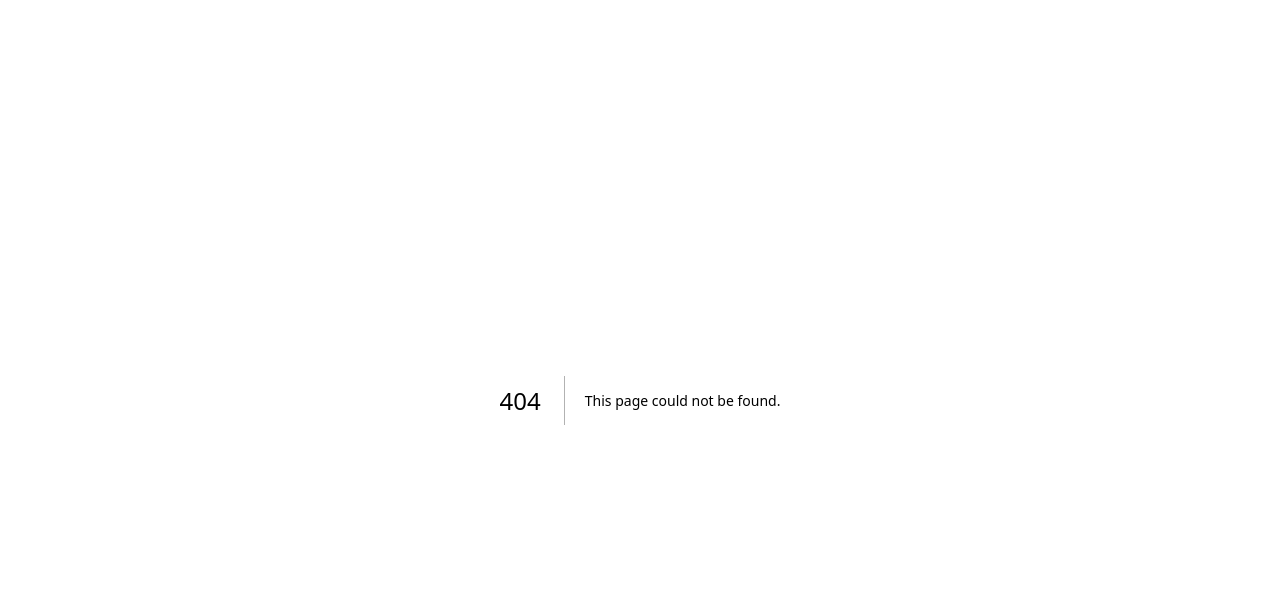
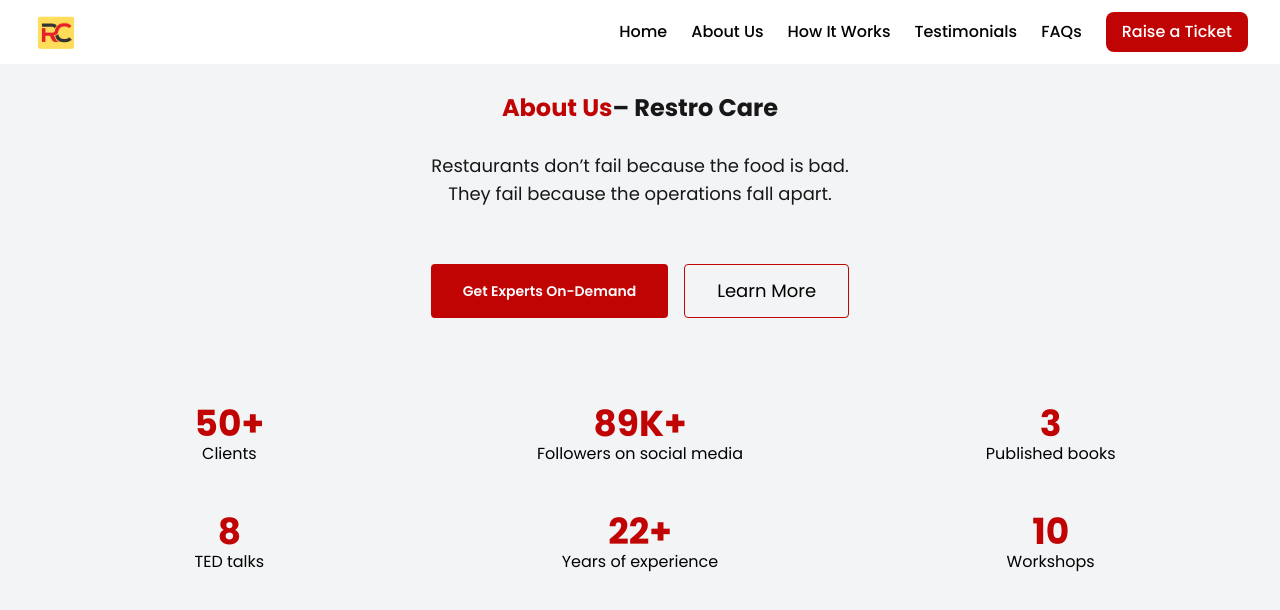
Before and after one commit to prem3892/restocare, a Next.js app: page /aboutus in a window 1280 px wide. Before the commit this address had no page. Shown: the top 610 px of the page. Built offline with nearby package versions, Linux system fonts and the light colour scheme.

Commit message:
added navigation and routing support for about us page

```diff
--- /dev/null
+++ b/app/aboutus/page.tsx
@@ -0,0 +1,56 @@
+import React from 'react';
+import { OurCompanyData } from '@/variant/ourcompany.variant';
+import { OurClientData } from '@/variant/ourclient.variant';
+import { Count } from '@/components/ui/count';
+import Navbar from '@/components/header';
+
+const page = () => {
+  return (
+    <>
+      <Navbar />
+      {/* our company */}
+      <div className="space-y-12 bg-gray-100 dark:text-black">
+        {/* our company page */}
+        <section>
+          <div className="container flex flex-col items-center px-4 py-8 mx-auto text-center md:px-10 lg:px-32 xl:max-w-3xl">
+            <h1 className="text-xl font-bold leading-none sm:text-2xl">
+              <span className="text-[#C00404]">{OurCompanyData.headingP1}</span>
+              {OurCompanyData.headingP2}
+            </h1>
+            <p className="px-8 mt-8 mb-12 text-lg">{OurCompanyData.subHeading}</p>
+            <div className="flex flex-wrap justify-center">
+              <button className="px-8 py-3 m-2 text-sm font-semibold rounded bg-[#C00404] text-gray-50 cursor-pointer">
+                {OurCompanyData.button1}
+              </button>
+              <button className="px-8 py-3 m-2 text-lg border rounded text-black border-[#C00404] cursor-pointer">
+                {OurCompanyData.button2}
+              </button>
+            </div>
+          </div>
+        </section>
+      </div>
+
+      {/* metrices */}
+      <div className="space-y-12 bg-gray-100 text-black">
+        <section className="p-6 bg-gray-100">
+          {/* matrix */}
+          <div className="container grid justify-center grid-cols-1 gap-3 sm:gap-0 mx-auto text-center lg:grid-cols-3">
+            {OurClientData.map((item, idx) => (
+              <div className="flex flex-col justify-start m-2 lg:m-6" key={idx}>
+                <p className="text-2xl font-bold leading-none lg:text-4xl text-[#C00404]">
+                  <Count end={item.value} />
+                  {item.label ? (item.label.includes('Years') ? '+' : '') : ''}
+                  {item.label ? (item.label.includes('Clients') ? '+' : '') : ''}
+                  {item.label ? (item.label.includes('Followers') ? 'K+' : '') : ''}
+                </p>
+                <p className="text-sm sm:text-base ">{item.label}</p>
+              </div>
+            ))}
+          </div>
+        </section>
+      </div>
+    </>
+  );
+};
+
+export default page;
--- a/app/page.tsx
+++ b/app/page.tsx
@@ -6,9 +6,9 @@
 const Faq = dynamic(() => import('@/components/faq'));
 const Blog = dynamic(() => import('@/components/blog'), { ssr: true });
 const Subfooter = dynamic(() => import('@/components/subfooter'), { ssr: true });
-import { OurCompany } from '@/components/ourcompany';
+// import { OurCompany } from '@/app/aboutus/ourcompany';
 import { LetsTalk } from '@/components/letstalk';
-import { OurClients } from '@/components/ourclients';
+// import { OurClients } from '@/components/ourclients';
 import { NeedSupport } from '@/components/needsupport';
 import Video from '@/components/video';
 import dynamic from 'next/dynamic';
@@ -24,11 +24,11 @@
       <Testimonial />
       <Faq />
       <Blog />
+      <LetsTalk />
       <NeedSupport />
       <Subfooter />
-      <OurCompany />
-      <LetsTalk />
-      <OurClients />
+      {/* <OurCompany /> */}
+      {/* <OurClients /> */}
     </>
   );
 }
--- /dev/null
+++ b/app/test/page.tsx
@@ -0,0 +1,7 @@
+import React from 'react';
+
+const page = () => {
+  return <div>page</div>;
+};
+
+export default page;
--- a/components/ourclients.tsx
+++ /dev/null
@@ -1,25 +0,0 @@
-import { OurClientData } from '@/variant/ourclient.variant';
-import { Count } from './ui/count';
-
-export const OurClients = () => {
-  return (
-    <div className="space-y-12 bg-gray-100 text-black">
-      <section className="p-6 bg-gray-100">
-        {/* matrix */}
-        <div className="container grid justify-center grid-cols-1 gap-3 sm:gap-0 mx-auto text-center lg:grid-cols-3">
-          {OurClientData.map((item, idx) => (
-            <div className="flex flex-col justify-start m-2 lg:m-6" key={idx}>
-              <p className="text-2xl font-bold leading-none lg:text-4xl text-[#C00404]">
-                <Count end={item.value} />
-                {item.label ? (item.label.includes('Years') ? '+' : '') : ''}
-                {item.label ? (item.label.includes('Clients') ? '+' : '') : ''}
-                {item.label ? (item.label.includes('Followers') ? 'K+' : '') : ''}
-              </p>
-              <p className="text-sm sm:text-base ">{item.label}</p>
-            </div>
-          ))}
-        </div>
-      </section>
-    </div>
-  );
-};
--- a/components/ourcompany.tsx
+++ /dev/null
@@ -1,26 +0,0 @@
-import { OurCompanyData } from '@/variant/ourcompany.variant';
-
-export const OurCompany = () => {
-  return (
-    <div className="space-y-12 bg-gray-100 dark:text-black">
-      {/* our company page */}
-      <section>
-        <div className="container flex flex-col items-center px-4 py-8 mx-auto text-center md:px-10 lg:px-32 xl:max-w-3xl">
-          <h1 className="text-xl font-bold leading-none sm:text-2xl">
-            <span className="text-[#C00404]">{OurCompanyData.headingP1}</span>
-            {OurCompanyData.headingP2}
-          </h1>
-          <p className="px-8 mt-8 mb-12 text-lg">{OurCompanyData.subHeading}</p>
-          <div className="flex flex-wrap justify-center">
-            <button className="px-8 py-3 m-2 text-sm font-semibold rounded bg-[#C00404] text-gray-50 cursor-pointer">
-              {OurCompanyData.button1}
-            </button>
-            <button className="px-8 py-3 m-2 text-lg border rounded text-black border-[#C00404] cursor-pointer">
-              {OurCompanyData.button2}
-            </button>
-          </div>
-        </div>
-      </section>
-    </div>
-  );
-};
--- a/variant/header.variant.ts
+++ b/variant/header.variant.ts
@@ -2,8 +2,8 @@
 
 export const navItems: NavbarType = {
   items: [
-    { label: 'Home', slug: '#' },
-    { label: 'Why Restro Care', slug: '#' },
+    { label: 'Home', slug: '/' },
+    { label: 'About Us', slug: 'aboutus' },
     { label: 'How It Works', slug: '#' },
     { label: 'Testimonials', slug: '#' },
     { label: 'FAQs', slug: '#' },
```
